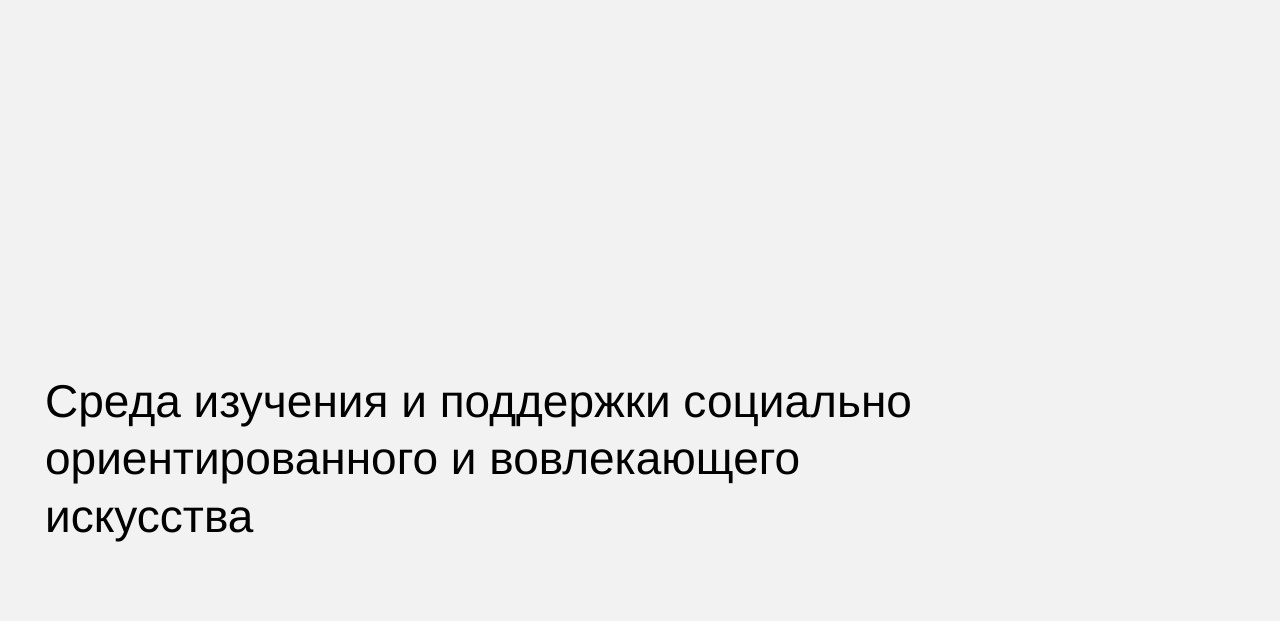
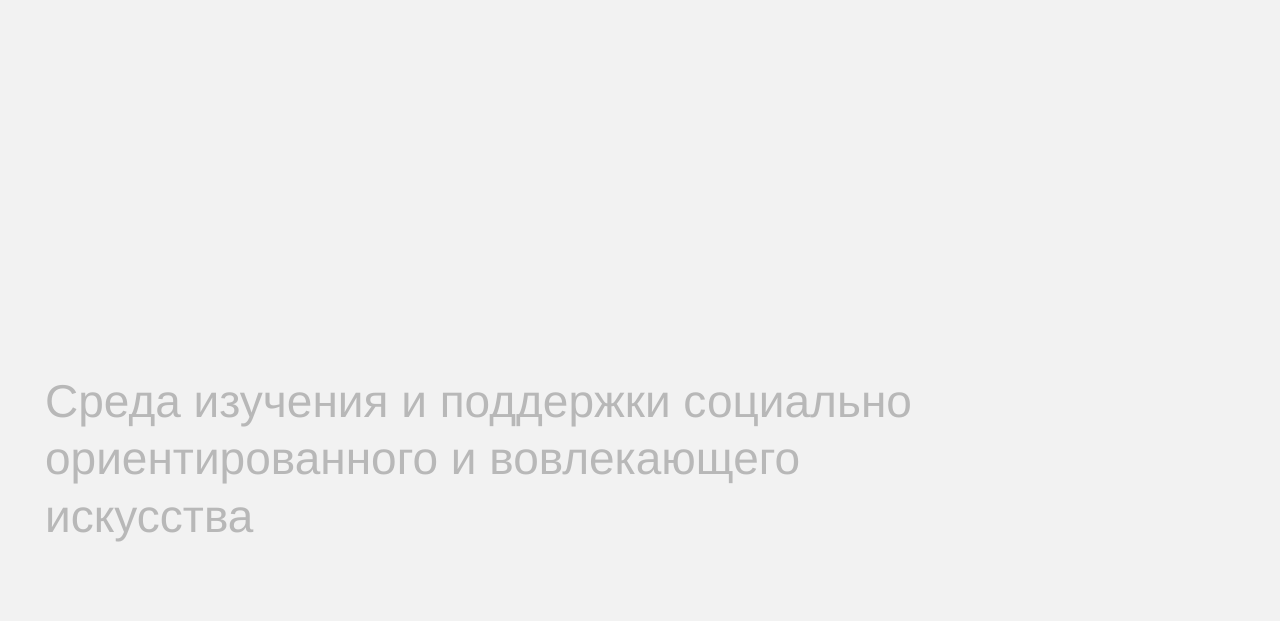
Before and after one commit to anton-gorokhovatsky/tarski, a plain HTML site: page index.html in a window 1280 px wide. Shown: the part 178-799 px from the top of the page. Drawn offline with Linux system fonts and the light colour scheme.

Commit message:
Add scroll text focus effect

```diff
--- a/script.js
+++ b/script.js
@@ -183,6 +183,61 @@
     updateMobileScrollerMask();
     updateMobileMenuVisibility();
   });
+})();
+
+(() => {
+  const textItems = Array.from(document.querySelectorAll('main.content h1, main.content h2, main.content h3, main.content p, main.content ul'))
+    .filter((item) => !item.closest('.artist-card__links'));
+
+  if (!textItems.length) return;
+
+  let activeItem = null;
+  let frameId = null;
+
+  const setActiveText = (item) => {
+    if (activeItem === item) return;
+
+    activeItem?.classList.remove('is-text-focus-active');
+    activeItem = item;
+    activeItem?.classList.add('is-text-focus-active');
+  };
+
+  const updateTextFocus = () => {
+    frameId = null;
+
+    const focusY = window.innerHeight * (window.innerWidth <= 720 ? 0.46 : 0.52);
+    const visibilityPadding = window.innerHeight * 0.18;
+    let closestItem = null;
+    let closestDistance = Infinity;
+
+    textItems.forEach((item) => {
+      const rect = item.getBoundingClientRect();
+      if (rect.bottom < -visibilityPadding || rect.top > window.innerHeight + visibilityPadding) return;
+
+      const itemCenter = rect.top + rect.height / 2;
+      const distance = Math.abs(itemCenter - focusY);
+
+      if (distance < closestDistance) {
+        closestDistance = distance;
+        closestItem = item;
+      }
+    });
+
+    setActiveText(closestItem);
+  };
+
+  const scheduleTextFocusUpdate = () => {
+    if (frameId === null) {
+      frameId = window.requestAnimationFrame(updateTextFocus);
+    }
+  };
+
+  textItems.forEach((item) => item.classList.add('focus-text'));
+  document.documentElement.classList.add('has-text-focus');
+  updateTextFocus();
+
+  window.addEventListener('scroll', scheduleTextFocusUpdate, { passive: true });
+  window.addEventListener('resize', scheduleTextFocusUpdate);
 })();
 
 (() => {
--- a/styles.css
+++ b/styles.css
@@ -20,6 +20,7 @@
     0 18px 48px rgba(0, 0, 0, 0.12),
     inset 0 1px 0 rgba(255, 255, 255, 0.34);
   --mobile-pill-fallback-bg: rgba(242, 242, 242, 0.96);
+  --focus-text-muted: #b8b8b8;
   --cursor-trail-rgb: 0 0 0;
   --page-padding-x: 45px;
   --content-width: 890px;
@@ -45,6 +46,7 @@
       0 18px 48px rgba(0, 0, 0, 0.34),
       inset 0 1px 0 rgba(255, 255, 255, 0.1);
     --mobile-pill-fallback-bg: rgba(16, 16, 16, 0.96);
+    --focus-text-muted: #646464;
     --cursor-trail-rgb: 242 242 242;
   }
 }
@@ -109,6 +111,15 @@ a {
 
 a:hover {
   text-decoration-style: wavy;
+}
+
+.has-text-focus .focus-text {
+  color: var(--focus-text-muted);
+  transition: color 140ms ease;
+}
+
+.has-text-focus .focus-text.is-text-focus-active {
+  color: var(--text);
 }
 
 .page {
```
